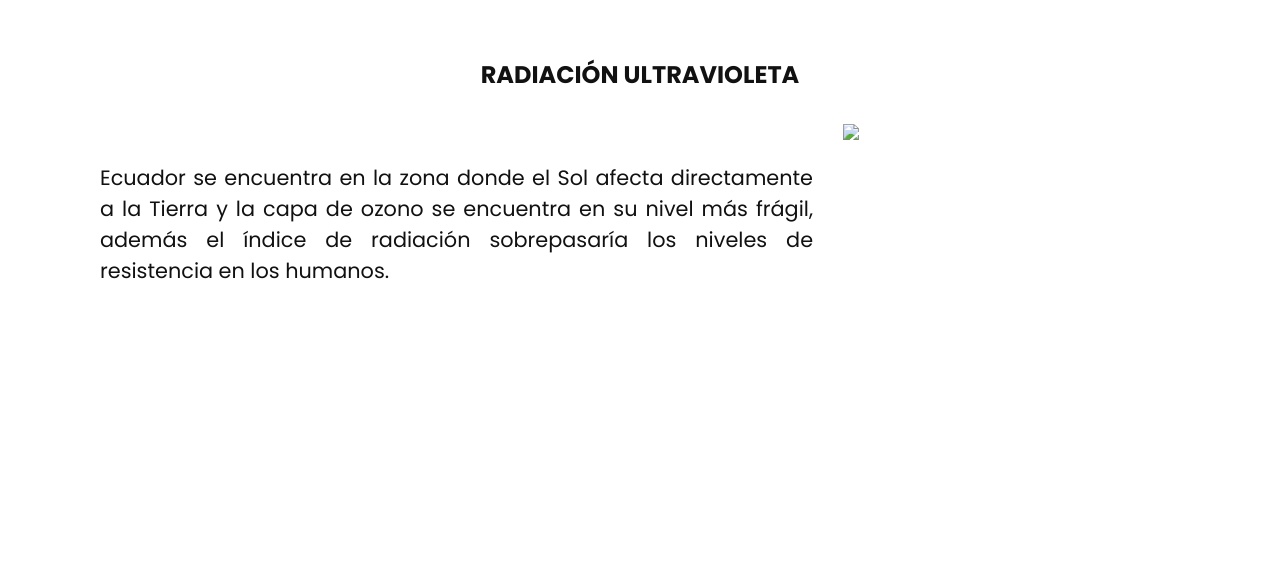
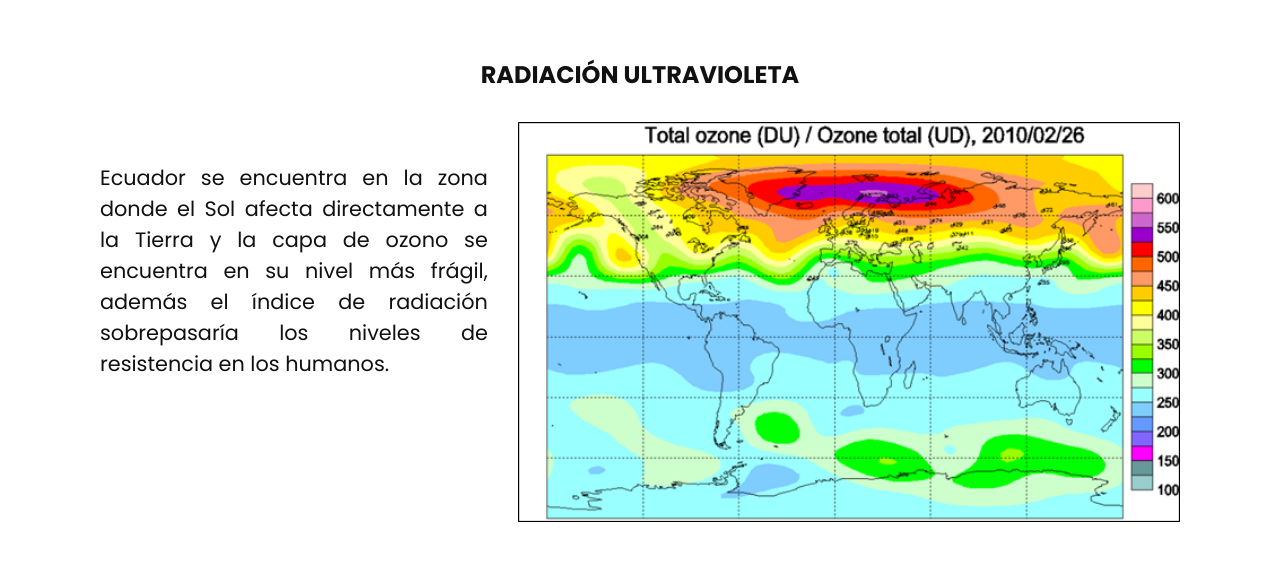
Before and after one commit to dannomh/MDRUV, a plain HTML site: page index.html in a window 1280 px wide. Shown: the part 1643-2204 px from the top of the page. Drawn offline with Linux system fonts and the light colour scheme.

Commit message:
Update index.html

```diff
--- a/index.html
+++ b/index.html
@@ -68,7 +68,7 @@
                   <br></p>
                 </div>
                 <div class="w50">
-                    <img height="400" src="/Tesis/imagenes/2.png" class="pepsi">
+                    <img height="400" src="imagenes/2.png" class="pepsi">
                 </div>
             </div>
         </section>
```
